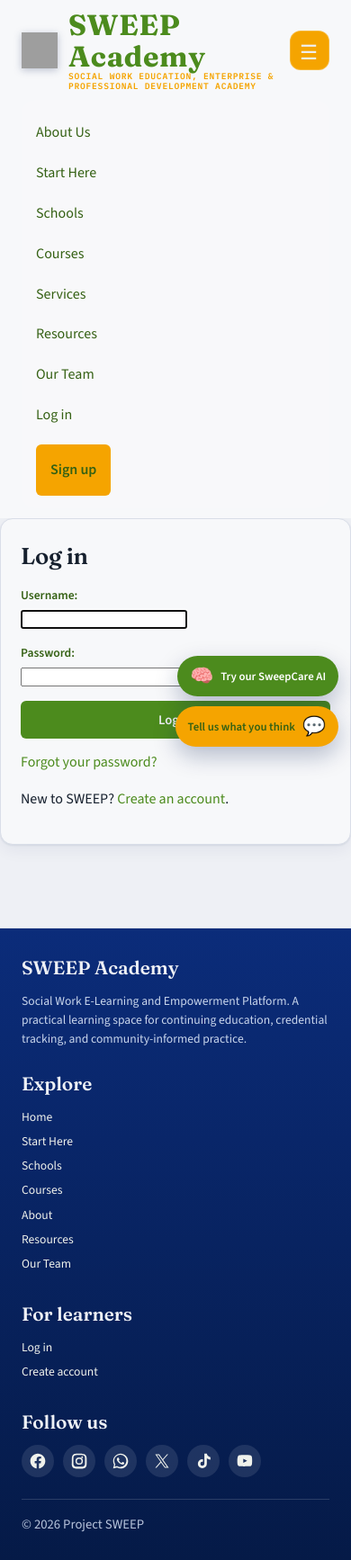
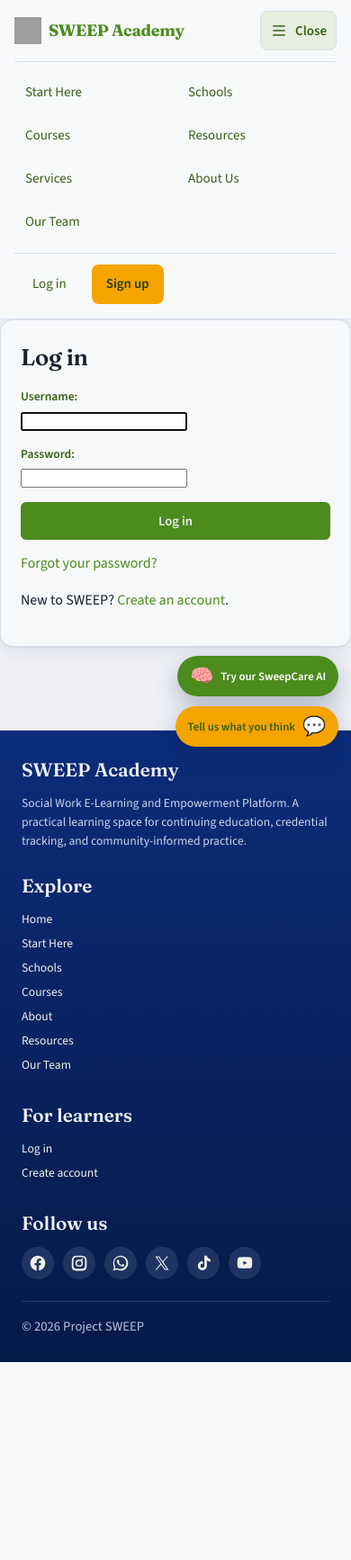
Before and after one commit to remikeks/project-sweep, a Django app: page /accounts/login/?next=/learning/dashboard/ in a window 390 px wide, after a click on "Menu". Shown: the whole page at 90% size. After the commit the page ends 1514 px from the top, so only its background shows below. Run offline with Django 5.2, Linux system fonts and the light colour scheme; grey boxes are pictures that could not be loaded.

Commit message:
Improve responsive header navigation and account accessibility

```diff
--- /dev/null
+++ b/static/css/navigation.css
@@ -0,0 +1,65 @@
+/* Header layout overrides the legacy navigation rules in style.css. */
+.sw-nav { border-bottom: 1px solid var(--line); color: var(--ink); }
+.sw-nav .container { min-height: 80px; height: auto; gap: 24px; padding-block: 10px; }
+.sw-nav .sw-nav-bar { display: flex; align-items: center; flex: 0 0 258px; min-width: 0; }
+.sw-nav .brand { gap: 10px; min-width: 0; font-size: 1.5rem; letter-spacing: -0.02em; text-decoration: none; }
+.sw-nav .brand-mark { width: 36px; height: 36px; filter: none; }
+.sw-nav .brand-text { min-width: 0; white-space: nowrap; line-height: 1.15; }
+.sw-nav .brand small { max-width: 212px; margin-top: 5px; white-space: normal; font: 600 0.6rem/1.3 var(--font-body); letter-spacing: 0.025em; color: var(--primary-dark); }
+.sw-nav .sw-nav-links { display: flex; gap: 14px; min-width: 0; padding: 0; background: none; }
+.sw-nav-primary, .sw-nav-actions { display: flex; align-items: center; gap: 2px; }
+.sw-nav-actions { flex-shrink: 0; gap: 4px; padding-left: 14px; border-left: 1px solid var(--line); }
+.sw-nav .sw-nav-links a, .sw-nav .nav-user-trigger, .sw-nav .nav-user-menu button {
+  display: inline-flex; align-items: center; justify-content: center;
+  min-height: 44px; padding: 10px 9px; font-size: 0.9375rem; line-height: 1.3;
+  white-space: nowrap; border-radius: 8px; touch-action: manipulation;
+}
+.sw-nav .sw-nav-links a:hover, .sw-nav .sw-nav-links a[aria-current="page"] { background: #e7eedf; color: #24450d; }
+.sw-nav .sw-nav-links a[aria-current="page"] { font-weight: 700; }
+.sw-nav .sw-nav-links a::after { display: none; }
+.sw-nav .sw-nav-links a.button { margin: 0; width: auto; padding-inline: 16px; background: var(--gold); color: #25390d; }
+.sw-nav .sw-nav-links a.button:hover { background: #e99b00; transform: none; box-shadow: none; }
+.sw-nav :is(a, button, summary):focus-visible, .skip-link:focus-visible { outline: 3px solid var(--green); outline-offset: 3px; }
+.sw-nav .nav-user-pill { display: block; margin: 0; position: relative; width: auto; }
+.sw-nav .nav-user-trigger { gap: 7px; cursor: pointer; list-style: none; background: transparent; border: 1px solid var(--line); }
+.sw-nav .nav-user-trigger::-webkit-details-marker { display: none; }
+.sw-nav .nav-user-trigger:hover, .sw-nav .nav-user-pill[open] .nav-user-trigger { background: #e7eedf; }
+.sw-nav .nav-user-menu { display: none; right: 0; left: auto; width: max-content; min-width: 220px; max-width: calc(100vw - 48px); gap: 2px; }
+.sw-nav .nav-user-pill[open] .nav-user-menu { display: flex; }
+.sw-nav .nav-user-menu a, .sw-nav .nav-user-menu button { justify-content: flex-start; width: 100%; white-space: normal; }
+.sw-nav .nav-user-avatar { width: 24px; height: 24px; font-size: 0.75rem; background: var(--primary-dark); }
+.sw-nav .sw-nav-toggle { display: none; align-items: center; justify-content: center; gap: 8px; width: auto; min-width: 88px; height: 44px; padding: 8px 12px; color: var(--primary-dark); background: transparent; border: 1px solid var(--line); border-radius: 8px; font: 600 0.9375rem var(--font-body); }
+.sw-nav .sw-nav-toggle:hover, .sw-nav .sw-nav-toggle[aria-expanded="true"] { background: #e7eedf; }
+.skip-link { position: fixed; z-index: 100; top: 8px; left: 16px; padding: 12px 20px; background: var(--paper-raised); color: var(--ink); border-radius: 8px; transform: translateY(-180%); }
+.skip-link:focus { transform: translateY(0); }
+#main-content, #main-content :is(h1,h2,h3,[id]) { scroll-margin-top: 100px; }
+
+/* Collapse before the label row runs out of space, including tablet widths. */
+@media (max-width: 1119px) {
+  .sw-nav .container { flex-direction: column; align-items: stretch; gap: 0; min-height: 76px; }
+  .sw-nav .sw-nav-bar { width: 100%; flex-basis: auto; justify-content: space-between; gap: 16px; }
+  .sw-nav .brand { flex: 0 1 auto; }
+  .sw-nav.is-enhanced .sw-nav-toggle { display: inline-flex; flex-shrink: 0; }
+  .sw-nav .sw-nav-links { flex-direction: column; align-items: stretch; gap: 12px; width: 100%; border-radius: 0; padding: 12px 0 4px; }
+  .sw-nav.is-enhanced .sw-nav-links { display: none; }
+  .sw-nav.is-enhanced .sw-nav-links.open { display: flex; max-height: calc(100dvh - 88px); overflow-y: auto; overscroll-behavior: contain; }
+  .sw-nav-primary { display: grid; grid-template-columns: repeat(2, minmax(0, 1fr)); gap: 4px; border-top: 1px solid var(--line); padding-top: 12px; }
+  .sw-nav .sw-nav-primary a { justify-content: flex-start; width: 100%; padding: 12px; }
+  .sw-nav-actions { border-left: 0; border-top: 1px solid var(--line); padding: 12px 0 0; gap: 8px; }
+  .sw-nav .sw-nav-actions > a { width: auto; padding-inline: 20px; }
+  .sw-nav .nav-user-pill { width: 100%; }
+  .sw-nav .nav-user-trigger { justify-content: flex-start; width: 100%; }
+  .sw-nav .nav-user-menu { position: static; width: 100%; max-width: none; min-width: 0; margin-top: 8px; box-shadow: none; }
+}
+@media (max-width: 479px) {
+  .sw-nav .container { min-height: 68px; padding: 12px 16px; }
+  .sw-nav .sw-nav-bar { gap: 8px; }
+  .sw-nav .brand { font-size: 1.125rem; gap: 8px; }
+  .sw-nav .brand-mark { width: 30px; height: 30px; }
+  .sw-nav .brand small { display: none; }
+  .sw-nav .sw-nav-toggle { min-width: 80px; padding-inline: 10px; }
+  .sw-nav.is-enhanced .sw-nav-links.open { max-height: calc(100dvh - 80px); }
+}
+@media (max-width: 359px) {
+  .sw-nav .brand { font-size: 1rem; }
+}
--- /dev/null
+++ b/static/js/navigation.js
@@ -0,0 +1,43 @@
+/* Progressive enhancement: links remain reachable when JavaScript is absent. */
+(function () {
+  var nav = document.querySelector('.sw-nav');
+  if (!nav) return;
+  var toggle = nav.querySelector('.sw-nav-toggle');
+  var links = nav.querySelector('#sw-nav-links');
+  var label = nav.querySelector('[data-nav-toggle-label]');
+  var account = nav.querySelector('[data-user-menu]');
+  var compact = window.matchMedia('(max-width: 1119px)');
+  if (!toggle || !links) return;
+  nav.classList.add('is-enhanced');
+
+  function closeAccount() { if (account) account.open = false; }
+  function setOpen(open, returnFocus) {
+    links.classList.toggle('open', open);
+    toggle.setAttribute('aria-expanded', String(open));
+    toggle.setAttribute('aria-label', open ? 'Close navigation menu' : 'Open navigation menu');
+    if (label) label.textContent = open ? 'Close' : 'Menu';
+    if (!open) closeAccount();
+    if (returnFocus) toggle.focus();
+  }
+  toggle.addEventListener('click', function () {
+    setOpen(toggle.getAttribute('aria-expanded') !== 'true', false);
+  });
+  document.addEventListener('click', function (event) {
+    if (!nav.contains(event.target)) setOpen(false, false);
+    else if (account && !account.contains(event.target)) closeAccount();
+  });
+  document.addEventListener('keydown', function (event) {
+    if (event.key !== 'Escape') return;
+    if (account && account.open) {
+      closeAccount();
+      account.querySelector('summary').focus();
+    } else if (links.classList.contains('open')) setOpen(false, true);
+  });
+  nav.addEventListener('focusout', function (event) {
+    if (event.relatedTarget && !nav.contains(event.relatedTarget)) setOpen(false, false);
+  });
+  compact.addEventListener('change', function () {
+    var focusWouldHide = compact.matches && links.contains(document.activeElement);
+    setOpen(false, focusWouldHide);
+  });
+})();
--- a/templates/base.html
+++ b/templates/base.html
@@ -8,6 +8,7 @@
   <link rel="preconnect" href="https://fonts.googleapis.com">
   <link href="https://fonts.googleapis.com/css2?family=Fraunces:wght@500;600;700&family=Source+Sans+3:wght@400;600;700&family=IBM+Plex+Mono:wght@400;600&display=swap" rel="stylesheet">
   <link rel="stylesheet" href="{% static 'css/style.css' %}">
+  <link rel="stylesheet" href="{% static 'css/navigation.css' %}">
   <link rel="icon" type="image/svg+xml" href="{% static 'img/logo.svg' %}">
   <link rel="icon" type="image/png" sizes="32x32" href="{% static 'favicon/favicon-32x32.png' %}">
   <link rel="icon" type="image/png" sizes="16x16" href="{% static 'favicon/favicon-16x16.png' %}">
@@ -18,10 +19,11 @@
   {% block extra_head %}{% endblock %}
 </head>
 <body>
-  <nav class="sw-nav">
+  <a class="skip-link" href="#main-content">Skip to content</a>
+  <nav class="sw-nav" aria-label="Main navigation">
     <div class="container">
       <div class="sw-nav-bar">
-        <a href="{% url 'home' %}" class="brand" style="text-decoration:none;">
+        <a href="{% url 'home' %}" class="brand">
           <img src="{% static 'img/logo.svg' %}" alt="" class="brand-mark" width="40" height="40">
           <span class="brand-text">
             SWEEP Academy
@@ -29,31 +31,29 @@
           </span>
         </a>
         <button class="sw-nav-toggle" type="button" aria-expanded="false" aria-controls="sw-nav-links" aria-label="Open navigation menu">
-          &#9776;
+          <svg width="20" height="20" viewBox="0 0 24 24" fill="none" stroke="currentColor" stroke-width="2" aria-hidden="true"><path d="M4 6h16M4 12h16M4 18h16"/></svg>
+          <span data-nav-toggle-label>Menu</span>
         </button>
       </div>
       <div class="sw-nav-links" id="sw-nav-links">
-        <a href="{% url 'about' %}">About Us</a>
-        {% if foundation_orientation_enabled %}<a href="{% url 'foundation_orientation' %}">Start Here</a>{% endif %}
-        <a href="{% url 'school_list' %}">Schools</a>
-        <a href="{% url 'course_list' %}">Courses</a>
-        <a href="{% url 'services' %}">Services</a>
-        <a href="{% url 'resources' %}">Resources</a>
-        <a href="{% url 'team' %}">Our Team</a>
+        <div class="sw-nav-primary">
+          {% if foundation_orientation_enabled %}<a href="{% url 'foundation_orientation' %}"{% if request.resolver_match.url_name == 'foundation_orientation' %} aria-current="page"{% endif %}>Start Here</a>{% endif %}
+          <a href="{% url 'school_list' %}"{% if request.resolver_match.url_name == 'school_list' %} aria-current="page"{% endif %}>Schools</a>
+          <a href="{% url 'course_list' %}"{% if request.resolver_match.url_name == 'course_list' %} aria-current="page"{% endif %}>Courses</a>
+          <a href="{% url 'resources' %}"{% if request.resolver_match.url_name == 'resources' %} aria-current="page"{% endif %}>Resources</a>
+          <a href="{% url 'services' %}"{% if request.resolver_match.url_name == 'services' %} aria-current="page"{% endif %}>Services</a>
+          <a href="{% url 'about' %}"{% if request.resolver_match.url_name == 'about' %} aria-current="page"{% endif %}>About Us</a>
+          <a href="{% url 'team' %}"{% if request.resolver_match.url_name == 'team' %} aria-current="page"{% endif %}>Our Team</a>
+        </div>
+        <div class="sw-nav-actions">
         {% if user.is_authenticated %}
-          <a class="nav-link-auth" href="{% url 'dashboard' %}">My Learning</a>
-          <a class="nav-link-auth" href="{% url 'my_credentials' %}">Badges &amp; Certificates</a>
-          {% if perms.courses.view_courseasset %}<a class="nav-link-auth" href="{% url 'content_portal' %}">Content Admin</a>{% endif %}
-          <form class="nav-link-auth" action="{% url 'logout' %}" method="post" style="display:inline;">
-            {% csrf_token %}
-            <a href="#" onclick="this.closest('form').submit(); return false;">Log out</a>
-          </form>
-          <div class="nav-user-pill" data-user-menu>
-            <button type="button" class="nav-user-trigger" data-user-menu-trigger aria-haspopup="true" aria-expanded="false">
-              <span class="nav-user-avatar">{{ user.username|slice:":1"|upper }}</span>
-              <!--<span class="nav-user-text">happy learning, {{ user.username }}</span>-->
-            </button>
-            <div class="nav-user-menu" data-user-menu-panel>
+          <details class="nav-user-pill" data-user-menu>
+            <summary class="nav-user-trigger">
+              <span class="nav-user-avatar" aria-hidden="true">{{ user.username|slice:":1"|upper }}</span>
+              <span>Account</span>
+              <svg width="14" height="14" viewBox="0 0 24 24" fill="none" stroke="currentColor" stroke-width="2" aria-hidden="true"><path d="m6 9 6 6 6-6"/></svg>
+            </summary>
+            <div class="nav-user-menu">
               <a href="{% url 'dashboard' %}">My Learning</a>
               <a href="{% url 'my_credentials' %}">Badges &amp; Certificates</a>
               {% if perms.courses.view_courseasset %}<a href="{% url 'content_portal' %}">Content Admin</a>{% endif %}
@@ -62,16 +62,17 @@
                 <button type="submit">Log out</button>
               </form>
             </div>
-          </div>
+          </details>
         {% else %}
           <a href="{% url 'login' %}">Log in</a>
           <a href="{% url 'signup' %}" class="button">Sign up</a>
         {% endif %}
+        </div>
       </div>
     </div>
   </nav>
 
-  <main class="container page-section">
+  <main class="container page-section" id="main-content" tabindex="-1">
     {% if messages %}
       <ul class="messages">
         {% for message in messages %}
@@ -201,21 +202,12 @@
   </div>
 
   <script src="{% static 'js/motion.js' %}"></script>
+  <script src="{% static 'js/navigation.js' %}"></script>
   <script src="{% static 'js/carousel.js' %}"></script>
   <script src="{% static 'js/ai_tutor.js' %}"></script>
   <script src="{% static 'js/feedback.js' %}"></script>
   <script>
     document.addEventListener('DOMContentLoaded', function () {
-      var toggle = document.querySelector('.sw-nav-toggle');
-      var navLinks = document.getElementById('sw-nav-links');
-      if (toggle && navLinks) {
-        toggle.addEventListener('click', function () {
-          var expanded = this.getAttribute('aria-expanded') === 'true';
-          this.setAttribute('aria-expanded', String(!expanded));
-          navLinks.classList.toggle('open');
-        });
-      }
-
       document.querySelectorAll('.typewriter').forEach(function (element, index) {
         var fullText = element.getAttribute('data-text') || element.textContent.trim();
         if (!fullText) return;
@@ -237,35 +229,6 @@
         window.setTimeout(typeNextCharacter, 120 + index * 180);
       });
 
-      var userMenus = document.querySelectorAll('[data-user-menu]');
-      function closeUserMenus() {
-        userMenus.forEach(function (wrap) {
-          wrap.classList.remove('open');
-          var trigger = wrap.querySelector('[data-user-menu-trigger]');
-          if (trigger) trigger.setAttribute('aria-expanded', 'false');
-        });
-      }
-      userMenus.forEach(function (wrap) {
-        var trigger = wrap.querySelector('[data-user-menu-trigger]');
-        if (!trigger) return;
-        trigger.addEventListener('click', function (evt) {
-          evt.stopPropagation();
-          var willOpen = !wrap.classList.contains('open');
-          closeUserMenus();
-          if (willOpen) {
-            wrap.classList.add('open');
-            trigger.setAttribute('aria-expanded', 'true');
-          }
-        });
-      });
-      document.addEventListener('click', function (evt) {
-        userMenus.forEach(function (wrap) {
-          if (!wrap.contains(evt.target)) wrap.classList.remove('open');
-        });
-      });
-      document.addEventListener('keydown', function (evt) {
-        if (evt.key === 'Escape') closeUserMenus();
-      });
     });
   </script>
 </body>
```
Also changed, not shown: core/test_navigation.py (added, +47 -0 lines).
